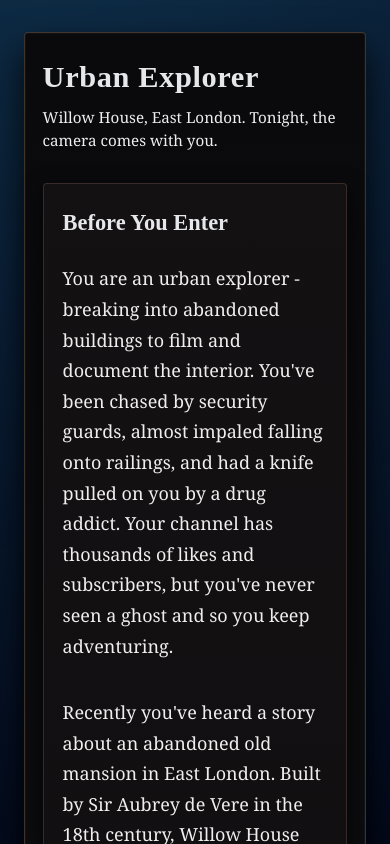
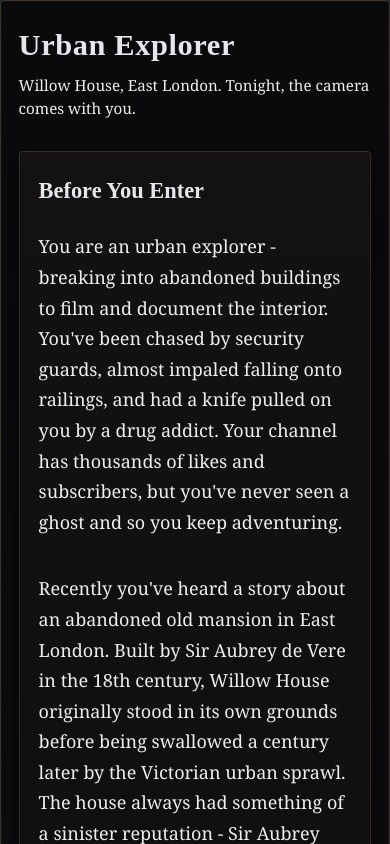
Before and after one commit to CraigMcCahill/urban-explorer, a React (Vite) app: page / in a window 390 px wide. Shown: the top 844 px of the page. Built offline with nearby package versions, Linux system fonts and the light colour scheme; a web font is replaced by a local one.

Commit message:
mobile layout improvements

```diff
--- a/src/App.css
+++ b/src/App.css
@@ -456,8 +456,16 @@ body {
 }
 
 @media (max-width: 720px) {
+  .app {
+    min-height: 100vh;
+    padding: 0;
+  }
+
   .game-shell {
+    min-height: 100vh;
     padding: 1.35rem 1.1rem 1.4rem;
+    max-width: none;
+    width: 100%;
     border-radius: 4px;
   }
 
@@ -478,8 +486,7 @@ body {
   }
 
   .option-button::after {
-    order: 2;
-    margin-left: auto;
+    content: none;
   }
 
   .option-requirement {
```
